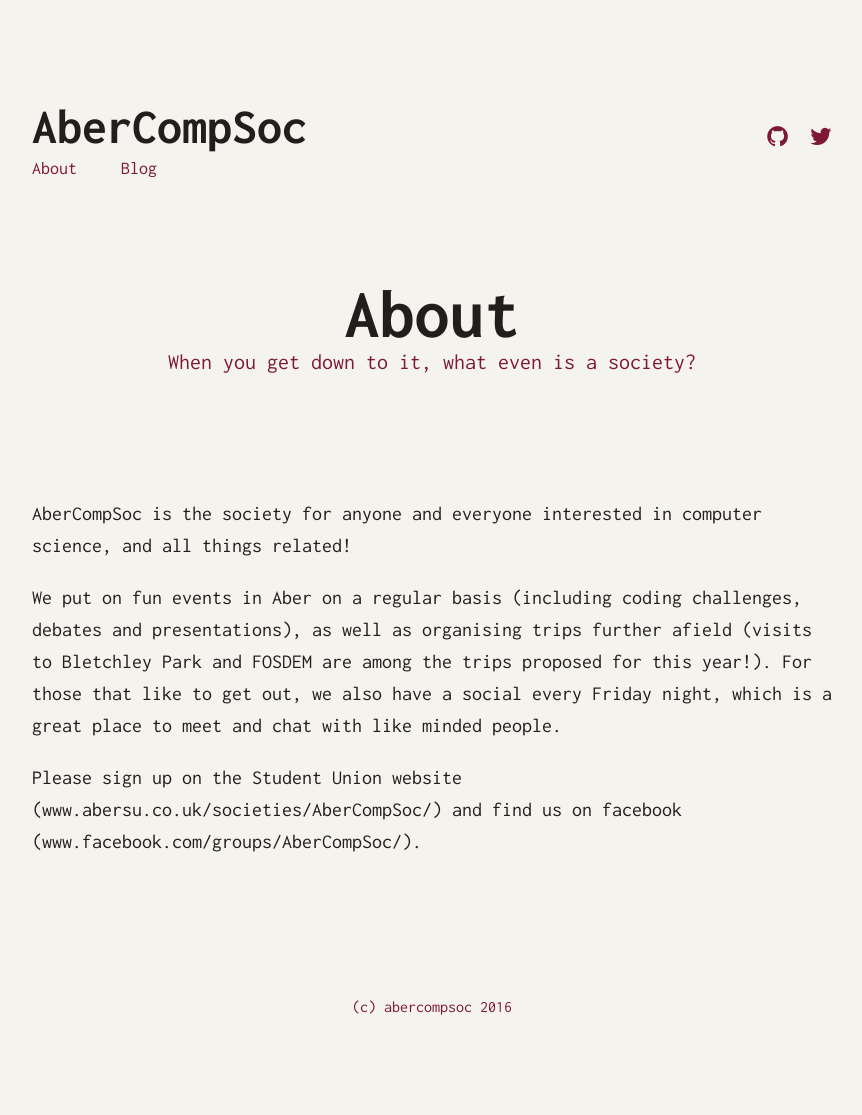
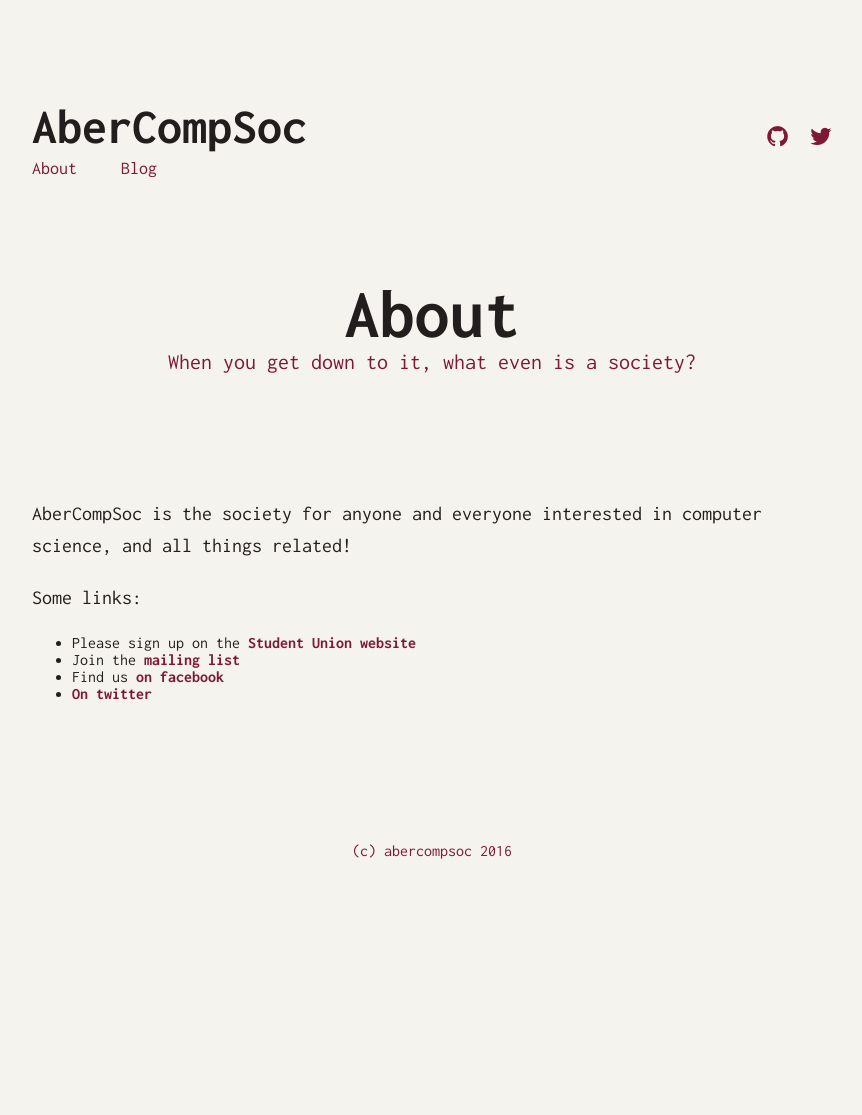
Before and after one commit to abercompsoc/abercompsoc.github.io, a Jekyll site: the page built from about/index.md, in a window 1280 px wide. Shown: the whole page, without its empty margins (208-1070 px from the left). Built offline with Jekyll 4.4.1, drawn with Linux system fonts in a browser that asks for light colours; after the commit the page ends 959 px from its top, so only the background shows below that.

Commit message:
Just list some links on the about page
There was a bit too much duplication between this and the main page.

```diff
--- a/about/index.md
+++ b/about/index.md
@@ -4,8 +4,12 @@ title: About
 subtitle: When you get down to it, what even is a society?
 ---
 
-AberCompSoc is the society for anyone and everyone interested in computer science, and all things related!
+AberCompSoc is the society for anyone and everyone interested in computer
+science, and all things related!
 
-We put on fun events in Aber on a regular basis (including coding challenges, debates and presentations), as well as organising trips further afield (visits to Bletchley Park and FOSDEM are among the trips proposed for this year!). For those that like to get out, we also have a social every Friday night, which is a great place to meet and chat with like minded people.
+Some links:
 
-Please sign up on the Student Union website (www.abersu.co.uk/societies/AberCompSoc/) and find us on facebook (www.facebook.com/groups/AberCompSoc/).
+- Please sign up on the [Student Union website](www.abersu.co.uk/societies/AberCompSoc/)
+- Join the [mailing list](https://groups.google.com/forum/#!forum/abercompsoc)
+- Find us [on facebook](www.facebook.com/groups/AberCompSoc/)
+- [On twitter](https://twitter.com/abercompsoc)
```
